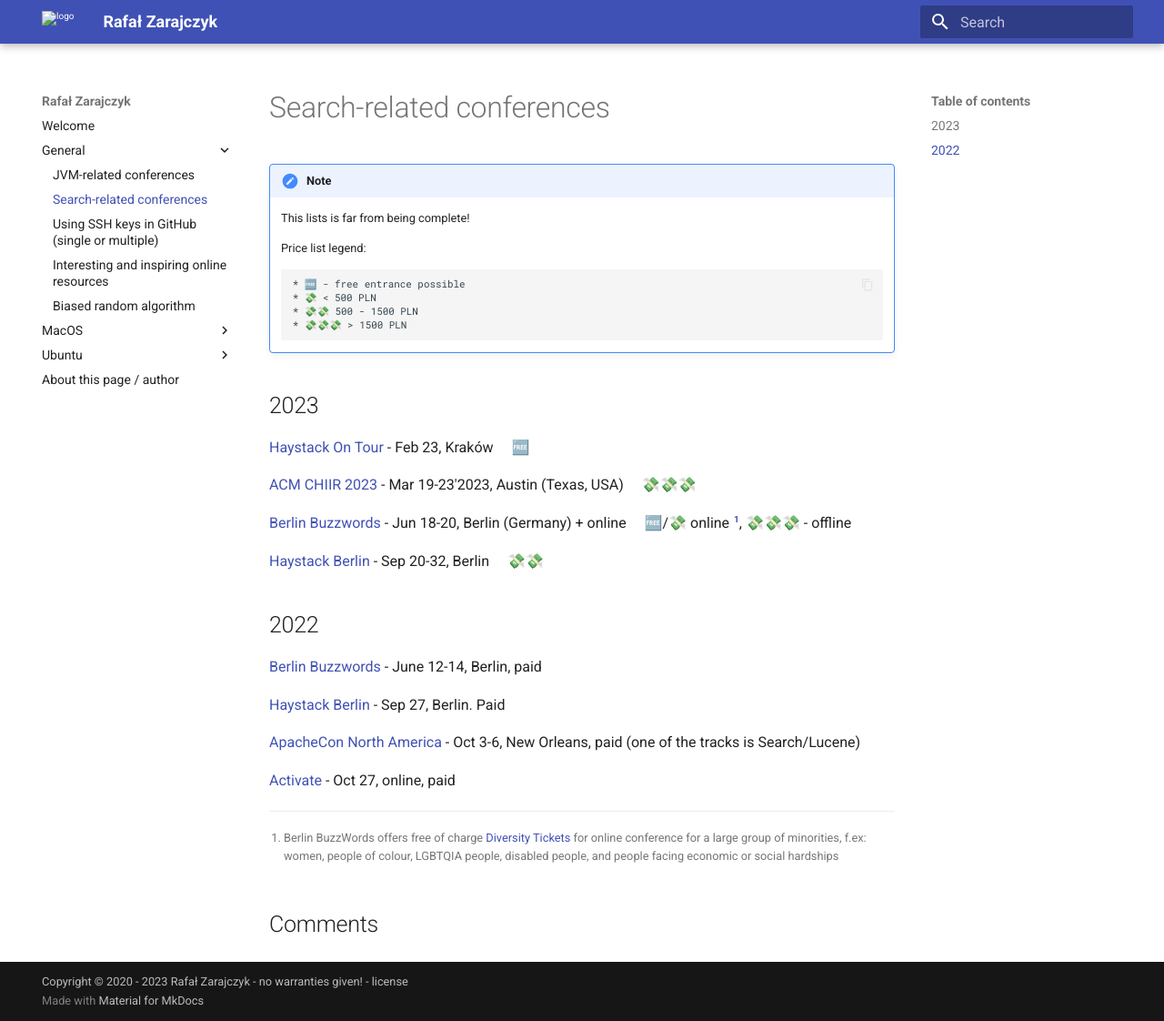
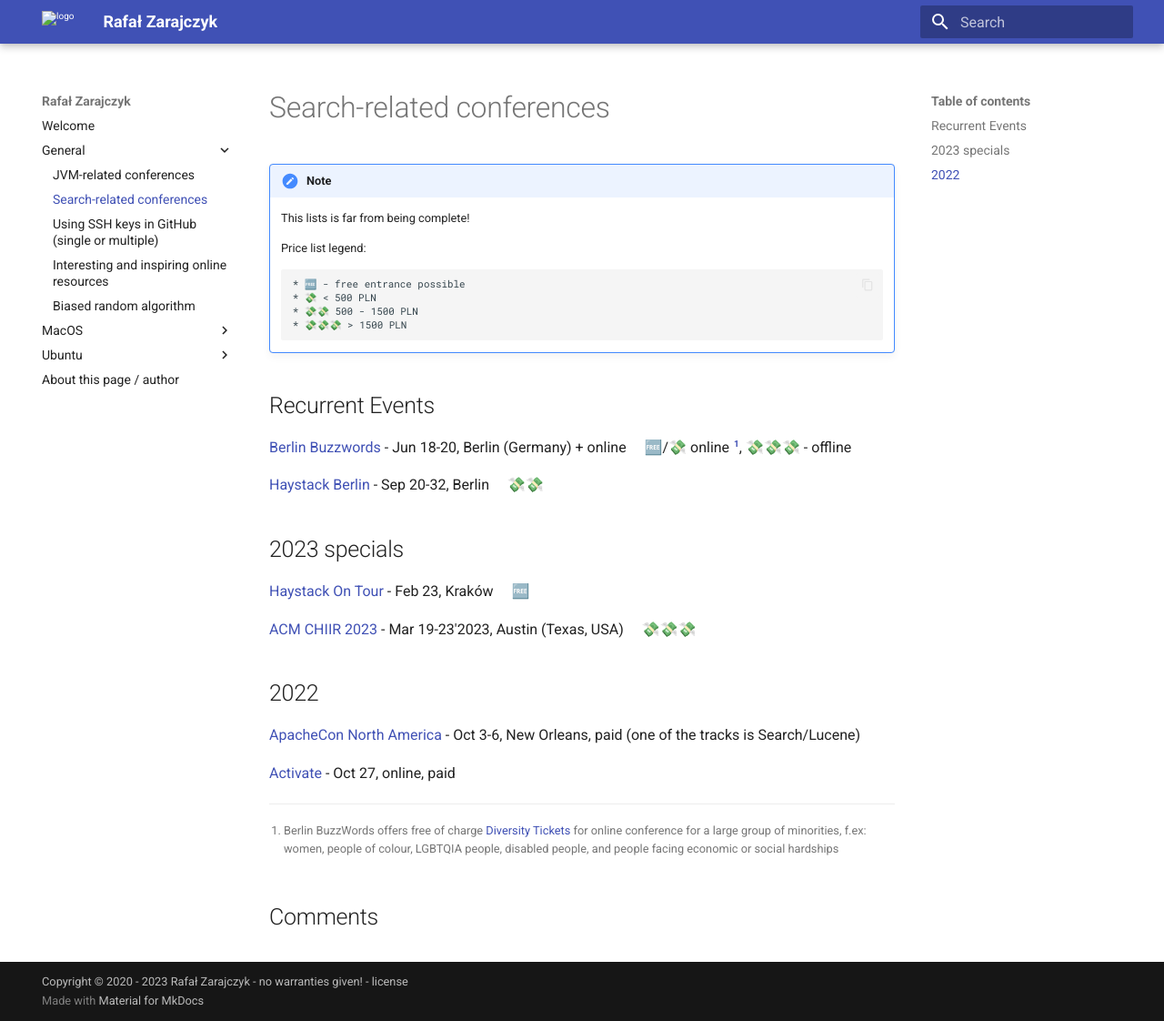
Before and after one commit to rzarajczyk/rzarajczyk.github.io, an MkDocs documentation site: the page built from docs/general-search-conferences.md, in a window 1280 px wide and 1122 px high. Shown: the whole window at 91% size. Built offline with MkDocs 1.6.1 and Material for MkDocs 9.7.7, drawn with Linux system fonts in a browser that asks for light colours; comment, search, counter and statistics services are not loaded.

Commit message:
Updated search conferences

```diff
--- a/docs/general-search-conferences.md
+++ b/docs/general-search-conferences.md
@@ -12,11 +12,7 @@
         * 💸💸💸 > 1500 PLN
 
 
-## 2023
-
-[Haystack On Tour](https://haystackconf.com/) - Feb 23, Kraków &nbsp;&nbsp;&nbsp; 🆓
-
-[ACM CHIIR 2023](https://sigir.org/chiir2023/) - Mar 19-23'2023, Austin (Texas, USA) &nbsp;&nbsp;&nbsp; 💸💸💸
+## Recurrent Events
 
 [Berlin Buzzwords](https://2023.berlinbuzzwords.de/) - Jun 18-20, Berlin (Germany) + online &nbsp;&nbsp;&nbsp; 🆓/💸 online [^1], 💸💸💸 - offline
 
@@ -26,12 +22,14 @@
     Berlin BuzzWords offers free of charge [Diversity Tickets](https://2023.berlinbuzzwords.de/diversity-inclusivity/) for online
     conference for a large group of minorities, f.ex: women, people of colour, LGBTQIA people, disabled people, and people facing economic or social hardships
 
+## 2023 specials
+
+[Haystack On Tour](https://haystackconf.com/) - Feb 23, Kraków &nbsp;&nbsp;&nbsp; 🆓
+
+[ACM CHIIR 2023](https://sigir.org/chiir2023/) - Mar 19-23'2023, Austin (Texas, USA) &nbsp;&nbsp;&nbsp; 💸💸💸
+
 
 ## 2022
-
-[Berlin Buzzwords](https://2022.berlinbuzzwords.de/) - June 12-14, Berlin, paid
-
-[Haystack Berlin](https://haystackconf.com/) - Sep 27, Berlin. Paid
 
 [ApacheCon North America](https://www.apachecon.com/acna2022/index.html) - Oct 3-6, New Orleans, paid (one of the tracks is Search/Lucene)
 
```
